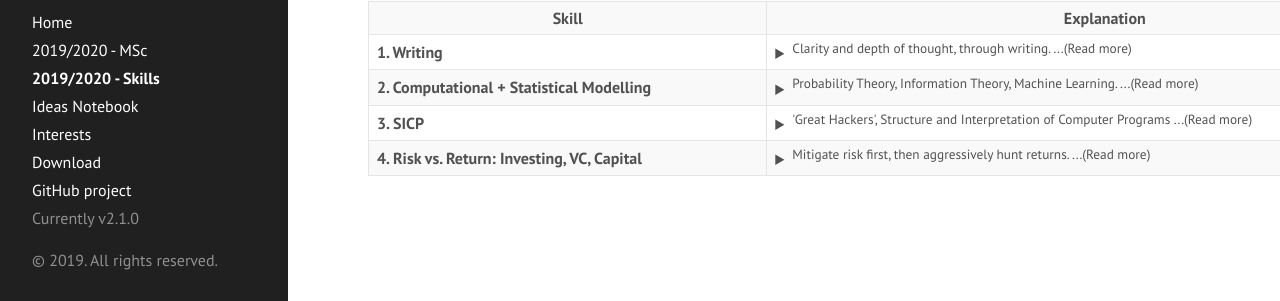
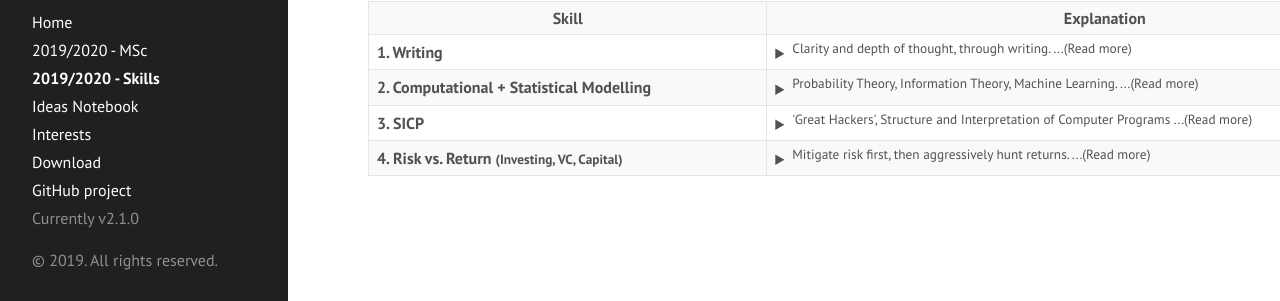
Before and after one commit to pra-kri/pra-kri.github.io, a Jekyll site: the page built from 2019to2020_skills.md, in a window 1280 px wide and 1124 px high. Shown: the part 820-1121 px from the top of the window. Built offline with Jekyll 4.4.1, drawn with Linux system fonts in a browser that asks for light colours; Markdown is read by kramdown in place of the engine named in the settings.

Commit message:
Update 2019to2020_skills.md

```diff
--- a/2019to2020_skills.md
+++ b/2019to2020_skills.md
@@ -80,9 +80,9 @@ Below are a few craft-like skills that reward both logical thinking (*science*)
     </td>
   </tr>
   <tr>
-    <td><b>4. Risk vs. Return: Investing, VC, Capital</b></td>
+    <td><b>4. Risk vs. Return <small>(Investing, VC, Capital)</small></b></td>
     <td><details><summary><sup> Mitigate risk first, then aggressively hunt returns. ...(Read more)</sup></summary>
-      <b> Ideal: </b> There are a few fields full of interesting writers who stress the imporance of wisdom (<i>risk-management, epistemic humility</i>), courage (<i>risk-taking, skin-in-the-game</i>) and independent thinking (<i>filtering signal from noise</i>). <b>The central principle is something like</b>: <i>How can you minimise risk while maximising returns</i>? A few fields that come to mind are:<u> 1.Investing, 2.Startups + Silicon Valley, 3.Intelligence + Military Strategy, 4.Medicine, 5.Policy, Risk, Governance.</u> They're all fields where navigating risk and uncertainty are crucial - not just a casual afterthought.
+      <b> Ideal: </b> There are a few fields full of interesting writers who stress the imporance of wisdom (<i>risk-management, epistemic humility</i>), courage (<i>risk-taking, skin-in-the-game</i>) and independent thinking (<i>filtering signal from noise</i>). The central principle is something like: <b>How can you minimise risk while maximising returns</b>? A few fields that come to mind are:<u> 1.Investing, 2.Startups + Silicon Valley, 3.Intelligence + Military Strategy, 4.Medicine, 5.Policy, Risk, Governance.</u> They're all fields where navigating risk and uncertainty are crucial - not just a casual afterthought.
       <br>
       For now, focus on building a deep understanding of <b>investing, VC and capital allocation</b>. Where should you allocate capital (and time) in the market? What signals can you use to predict growth and value in companies? Learn from investors in different fields. Value (Buffett, Munger, Klarman...), VC (Paul Graham, Peter Thiel - Zero to One, Tim Ferriss' interviews with a LOT of angel investors), Quants (Taleb, Spitznagel, Thorp, AQR, Winton, ...), Global Macro (Dalio, Soros)...etc.
       <br>
```
